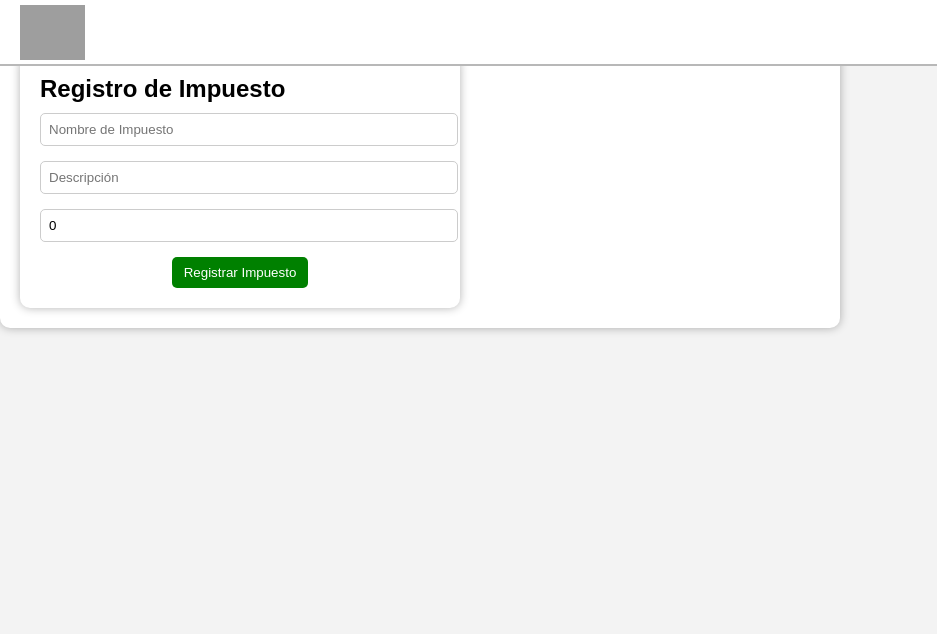
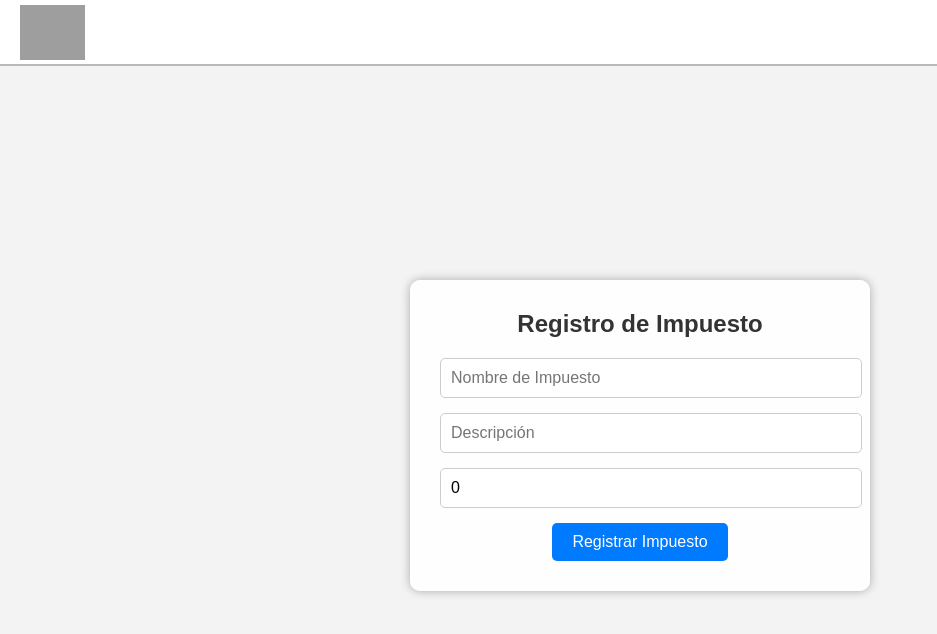
Before and after one commit to camanrofo34/front, an Angular app: page /descuentos/register in a window 1280 px wide. Shown: the top 634 px of the page, without its empty margins (0-937 px from the left). Built offline with nearby package versions, Linux system fonts and the light colour scheme; grey boxes are pictures that could not be loaded.

Commit message:
centrado login y registro de impuestos

```diff
--- a/src/app/app-impuestos/app-login-impuestos.component.css
+++ b/src/app/app-impuestos/app-login-impuestos.component.css
@@ -1,190 +1,74 @@
+/* Establecer la imagen de fondo */
 body {
-    background: url('https://i.pinimg.com/736x/05/dd/f2/05ddf2b9e9326e060ee7aa72c3322735.jpg') no-repeat center center fixed;
+    margin: 0;
+    padding: 0;
+    font-family: Arial, sans-serif;
+    background: url('https://i.pinimg.com/736x/81/13/8c/81138c01ded079f017ff7adc1459de92.jpg') no-repeat center center fixed;
     background-size: cover;
+    height: 100vh;
+    display: flex;
+    justify-content: center;
+    align-items: center;
+}
+
+/* Contenedor del formulario */
+.login-container {
+    background: rgba(255, 255, 255, 0.9);
+    padding: 20px;
+    border-radius: 10px;
+    box-shadow: 0px 4px 10px rgba(0, 0, 0, 0.2);
+    text-align: center;
+    width: 300px;
+}
+
+/* Para evitar que el contenedor se pegue a un lado en caso de algún margen raro */
+main {
+    width: 100%;
     display: flex;
     justify-content: center;
     align-items: center;
     height: 100vh;
-    margin: 0;
-    font-family: Arial, sans-serif;
 }
 
-.container {
-    background: white;
-    padding: 20px;
-    border-radius: 10px;
-    box-shadow: 0 0 10px rgba(0, 0, 0, 0.3);
-    text-align: center;
-    width: 80%;
-    max-width: 800px;
-    height: auto;
+/* Título */
+.login-container h2 {
+    color: #333;
+    margin-bottom: 20px;
 }
 
-h2 {
-    margin-bottom: 10px;
+/* Estilos de los campos de entrada */
+.input-group {
+    margin-bottom: 15px;
     text-align: left;
 }
 
-/* Contenedor del subtítulo y botón "Agregar" */
-.header {
-    display: flex;
-    justify-content: space-between;
-    align-items: center;
-    margin-bottom: 15px;
-}
-
-h3 {
-    color: gray;
-    text-align: left;
-    margin: 0;
-}
-
-.agregar-btn {
-    background: green;
-    color: white;
-    border: none;
-    padding: 8px 12px;
-    border-radius: 5px;
-    cursor: pointer;
+.input-group label {
+    display: block;
     font-size: 14px;
-}
-
-.agregar-btn:hover {
-    background: darkgreen;
-}
-
-.lista-impuestos {
-    list-style: none;
-    padding: 0;
-    margin: 0;
-}
-
-.lista-impuestos li {
-    display: flex;
-    justify-content: space-between;
-    align-items: center;
-    padding: 10px;
-    border-bottom: 1px solid #ddd;
-    border-top: 1px solid #ddd;
-    background: #f9f9f9;
-    border-radius: 5px;
+    color: #333;
     margin-bottom: 5px;
-}
-
-/* Contenedor de los botones "Modificar" y "Dar de Baja" */
-.botones {
-    display: flex;
-    gap: 10px;
-}
-
-.dar-baja-btn, .modificar-btn {
-    color: white;
-    border: none;
-    padding: 6px 12px;
-    border-radius: 5px;
-    cursor: pointer;
-    font-size: 14px;
-}
-
-.dar-baja-btn {
-    background: rgb(204, 34, 34);
-}
-
-.dar-baja-btn:hover {
-    background: rgb(189, 122, 122);
-}
-
-.modificar-btn {
-    background: rgb(218, 141, 41);
-}
-
-.modificar-btn:hover {
-    background: #7373b1;
-}
-
-/* Estilos para la tabla de gestión de impuestos */
-.Impuestos-table {
-    width: 100%;
-    border-collapse: collapse;
-    margin-top: 15px;
-    background: white;
-    border-radius: 10px;
-    overflow: hidden;
-}
-
-.Impuestos-table th, .Impuestos-table td {
-    border: 1px solid #ddd;
-    padding: 10px;
-    text-align: left;
-}
-
-.Impuestos-table th {
-    background: #4CAF50;
-    color: white;
-}
-
-/* Estilos para el formulario de inicio de sesión */
-.login-container {
-    background: white;
-    padding: 20px;
-    border-radius: 10px;
-    box-shadow: 0 0 10px rgba(0, 0, 0, 0.3);
-    text-align: center;
-    width: 400px;
-    height: auto;
-}
-
-.input-group {
-    margin-bottom: 15px;
 }
 
 .input-group input {
     width: 100%;
     padding: 8px;
+    border: 1px solid #ccc;
     border-radius: 5px;
-    border: 1px solid #ccc;
+    font-size: 14px;
 }
 
+/* Botón de inicio de sesión */
 .login-button {
-    background: blue;
+    width: 100%;
+    padding: 10px;
+    background-color: #4da6ff;
+    border: none;
+    border-radius: 5px;
     color: white;
-    border: none;
-    padding: 8px 12px;
-    border-radius: 5px;
+    font-size: 16px;
     cursor: pointer;
 }
 
 .login-button:hover {
-    background: darkblue;
+    background-color: #3399ff;
 }
-
-/* Estilos para el formulario de registro */
-.register-container {
-    background: white;
-    padding: 20px;
-    border-radius: 10px;
-    box-shadow: 0 0 10px rgba(0, 0, 0, 0.3);
-    text-align: center;
-    width: 400px;
-    height: auto;
-}
-
-.register-container .input-group input {
-    width: 100%;
-    padding: 8px;
-    border-radius: 5px;
-    border: 1px solid #ccc;
-}
-
-.register-btn {
-    background: green;
-    color: white;
-    border: none;
-    padding: 8px 12px;
-    border-radius: 5px;
-    cursor: pointer;
-}
-
-.register-btn:hover {
-    background: darkgreen;
-}
--- a/src/app/app-impuestos/app-register/app-register-impuesto.component.css
+++ b/src/app/app-impuestos/app-register/app-register-impuesto.component.css
@@ -1,190 +1,75 @@
 body {
-    background: url('https://i.pinimg.com/736x/05/dd/f2/05ddf2b9e9326e060ee7aa72c3322735.jpg') no-repeat center center fixed;
+    margin: 0;
+    padding: 0;
+    font-family: Arial, sans-serif;
+    background: url('https://i.pinimg.com/736x/81/13/8c/81138c01ded079f017ff7adc1459de92.jpg');
+    background-repeat: repeat;
     background-size: cover;
     display: flex;
     justify-content: center;
     align-items: center;
     height: 100vh;
-    margin: 0;
-    font-family: Arial, sans-serif;
 }
 
+/* Contenedor principal */
 .container {
-    background: white;
-    padding: 20px;
-    border-radius: 10px;
-    box-shadow: 0 0 10px rgba(0, 0, 0, 0.3);
-    text-align: center;
-    width: 80%;
-    max-width: 800px;
-    height: auto;
+    display: flex;
+    justify-content: center;
+    align-items: center;
+    width: 100%;
+    height: 100vh;
 }
 
-h2 {
-    margin-bottom: 10px;
-    text-align: left;
+/* Caja de contenido */
+.content-box {
+    background: rgba(255, 255, 255, 0.9);
+    padding: 30px;
+    border-radius: 10px;
+    box-shadow: 0px 0px 10px rgba(0, 0, 0, 0.3);
+    text-align: center;
+    max-width: 400px;
+    width: 100%;
 }
 
-/* Contenedor del subtítulo y botón "Agregar" */
-.header {
+/* Contenedor del formulario */
+.register-container {
     display: flex;
-    justify-content: space-between;
+    flex-direction: column;
     align-items: center;
-    margin-bottom: 15px;
 }
 
-h3 {
-    color: gray;
-    text-align: left;
-    margin: 0;
+/* Estilos del título */
+h2 {
+    margin-bottom: 20px;
+    color: #333;
 }
 
-.agregar-btn {
-    background: green;
-    color: white;
-    border: none;
-    padding: 8px 12px;
-    border-radius: 5px;
-    cursor: pointer;
-    font-size: 14px;
-}
-
-.agregar-btn:hover {
-    background: darkgreen;
-}
-
-.lista-impuestos {
-    list-style: none;
-    padding: 0;
-    margin: 0;
-}
-
-.lista-impuestos li {
-    display: flex;
-    justify-content: space-between;
-    align-items: center;
-    padding: 10px;
-    border-bottom: 1px solid #ddd;
-    border-top: 1px solid #ddd;
-    background: #f9f9f9;
-    border-radius: 5px;
-    margin-bottom: 5px;
-}
-
-/* Contenedor de los botones "Modificar" y "Dar de Baja" */
-.botones {
-    display: flex;
-    gap: 10px;
-}
-
-.dar-baja-btn, .modificar-btn {
-    color: white;
-    border: none;
-    padding: 6px 12px;
-    border-radius: 5px;
-    cursor: pointer;
-    font-size: 14px;
-}
-
-.dar-baja-btn {
-    background: rgb(204, 34, 34);
-}
-
-.dar-baja-btn:hover {
-    background: rgb(189, 122, 122);
-}
-
-.modificar-btn {
-    background: rgb(218, 141, 41);
-}
-
-.modificar-btn:hover {
-    background: #7373b1;
-}
-
-/* Estilos para la tabla de gestión de impuestos */
-.Impuestos-table {
+/* Grupo de entrada */
+.input-group {
     width: 100%;
-    border-collapse: collapse;
-    margin-top: 15px;
-    background: white;
-    border-radius: 10px;
-    overflow: hidden;
-}
-
-.Impuestos-table th, .Impuestos-table td {
-    border: 1px solid #ddd;
-    padding: 10px;
-    text-align: left;
-}
-
-.Impuestos-table th {
-    background: #4CAF50;
-    color: white;
-}
-
-/* Estilos para el formulario de inicio de sesión */
-.login-container {
-    background: white;
-    padding: 20px;
-    border-radius: 10px;
-    box-shadow: 0 0 10px rgba(0, 0, 0, 0.3);
-    text-align: center;
-    width: 400px;
-    height: auto;
-}
-
-.input-group {
     margin-bottom: 15px;
 }
 
 .input-group input {
     width: 100%;
-    padding: 8px;
+    padding: 10px;
+    border: 1px solid #ccc;
     border-radius: 5px;
-    border: 1px solid #ccc;
+    font-size: 16px;
 }
 
-.login-button {
-    background: blue;
+/* Botón de registro */
+.register-btn {
+    background: #007bff;
     color: white;
     border: none;
-    padding: 8px 12px;
+    padding: 10px 20px;
     border-radius: 5px;
+    font-size: 16px;
     cursor: pointer;
-}
-
-.login-button:hover {
-    background: darkblue;
-}
-
-/* Estilos para el formulario de registro */
-.register-container {
-    background: white;
-    padding: 20px;
-    border-radius: 10px;
-    box-shadow: 0 0 10px rgba(0, 0, 0, 0.3);
-    text-align: center;
-    width: 400px;
-    height: auto;
-}
-
-.register-container .input-group input {
-    width: 100%;
-    padding: 8px;
-    border-radius: 5px;
-    border: 1px solid #ccc;
-}
-
-.register-btn {
-    background: green;
-    color: white;
-    border: none;
-    padding: 8px 12px;
-    border-radius: 5px;
-    cursor: pointer;
+    transition: background 0.3s;
 }
 
 .register-btn:hover {
-    background: darkgreen;
+    background: #0056b3;
 }
```
